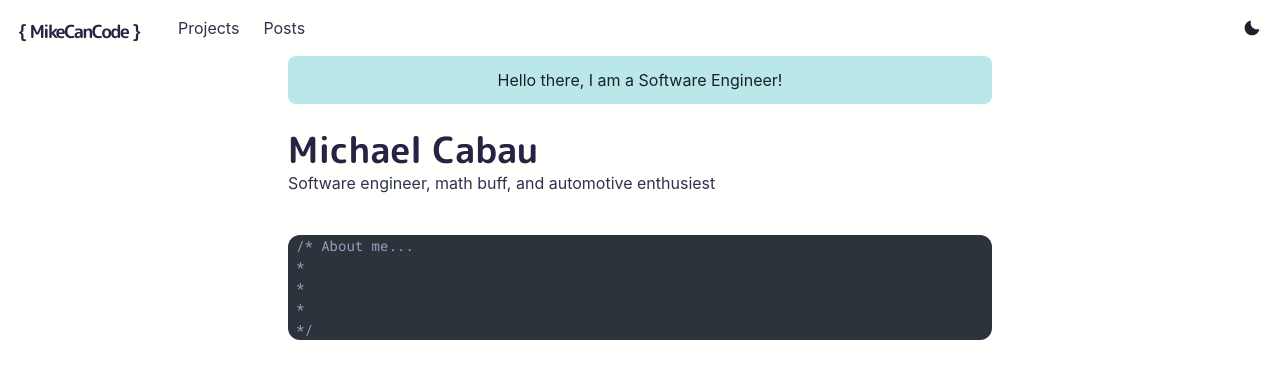
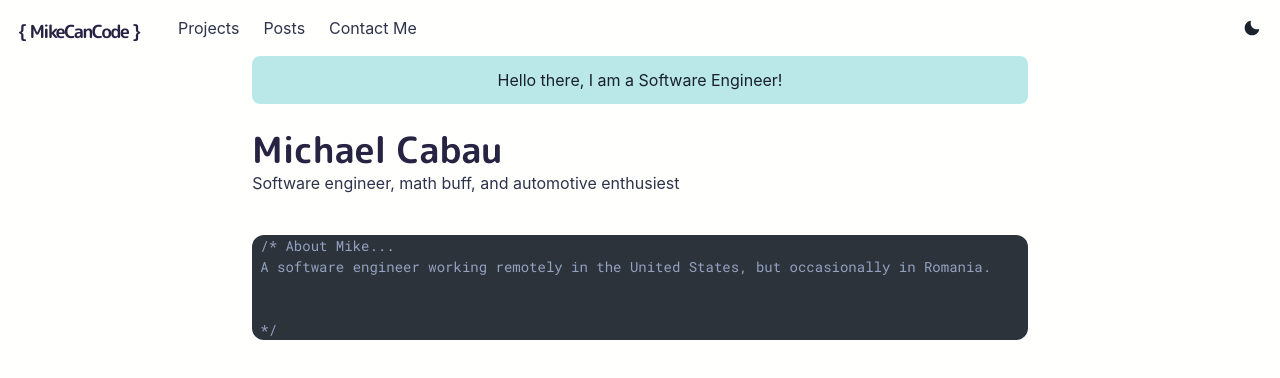
Before and after one commit to bcabau1/mike-can-code, a Next.js app: page / in a window 1280 px wide. Shown: the top 378 px of the page. Built offline with nearby package versions, Linux system fonts and the light colour scheme.

Commit message:
fix snippet component

```diff
--- a/components/layouts/main.js
+++ b/components/layouts/main.js
@@ -10,7 +10,7 @@ export default function Main({children, router})  {
                 <title>Mike Can Code - Home</title>
             </Head>
             <Navbar path={router.aspath}/>
-            <Container maxW="container.md" pt={14}>
+            <Container maxW="container.lg" pt={14}>
                 {children}
             </Container>
         </Box>
--- a/components/navbar.js
+++ b/components/navbar.js
@@ -76,6 +76,9 @@ export default function Navbar(props) {
           <LinkItem href="/posts" path={path}>
             Posts
           </LinkItem>
+          <LinkItem href="/contact" path={path}>
+            Contact Me
+          </LinkItem>
         </Stack>
 
         <Box flex={1} align="right">
@@ -98,6 +101,9 @@ export default function Navbar(props) {
                 <NextLink href="/posts" passHref>
                   <MenuItem as={Link}>Posts</MenuItem>
                 </NextLink>
+                <NextLink href="/contact" passHref>
+                  <MenuItem as={Link}>Contact Me</MenuItem>
+                </NextLink>
               </MenuList>
             </Menu>
           </Box>
--- a/components/snippetbio.js
+++ b/components/snippetbio.js
@@ -4,7 +4,7 @@ import { Box, Text, useColorModeValue } from '@chakra-ui/react'
 export default function SnippetBio({children})    {
 
     return (
-        <Box maxW="container.md" minH="10px" borderRadius={'xl'} bg={useColorModeValue('#2d333a', '#c2bfdf')}>
+        <Box minH="10px" borderRadius={'xl'} bg={useColorModeValue('#2d333a', '#c2bfdf')}>
             <Text ml="8px" mr="8px" fontSize='sm' fontFamily={'snippit'} color={useColorModeValue('#94a1c2','#232946')}>
                 {children}
             </Text>
--- a/pages/index.js
+++ b/pages/index.js
@@ -4,7 +4,7 @@ import SnippetBio from "../components/snippetbio"
 
 export default function Page() {
     return (
-    <Container maxW="90ch">
+    <Container maxW="80ch">
         <Box borderRadius="lg" align="center" bg='#bae8e8' p={3} mb={6}>
             Hello there, I am a Software Engineer!
         </Box>
@@ -18,10 +18,10 @@ export default function Page() {
         </Box>
         <Card>
             <SnippetBio>
-                /* About me... <br/>
-                *<br/>
-                *<br/>
-                *<br/>
+                /* About Mike... <br/>
+                A software engineer working remotely in the United States, but occasionally in Romania.<br/>
+                <br/>
+                <br/>
                 */
             </SnippetBio>
         </Card>
```
